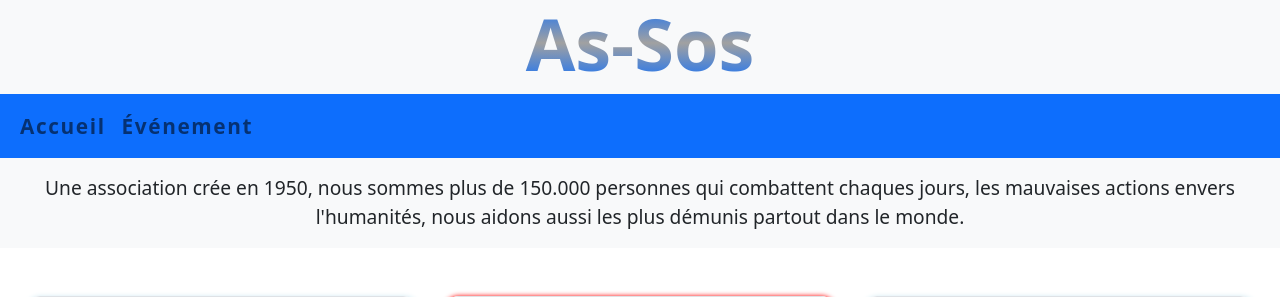
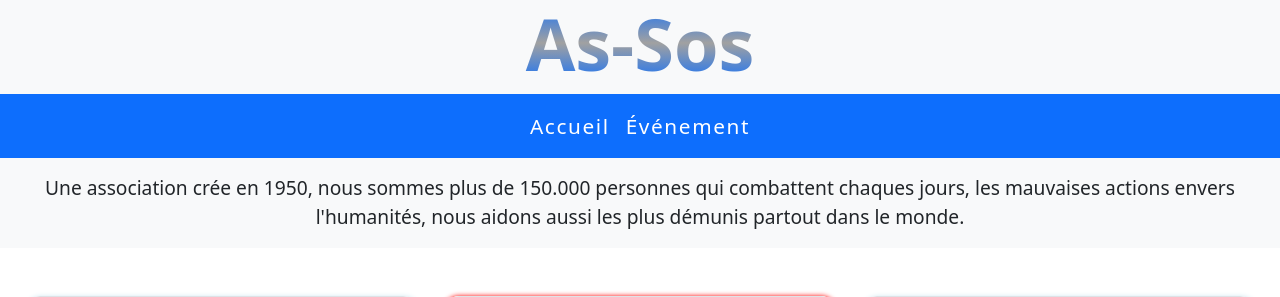
Before and after one commit to Jamsapps/eval, a PHP site: page / in a window 1280 px wide. Shown: the top 297 px of the page. Run offline with PHP 8.4, Linux system fonts and the light colour scheme.

Commit message:
Modified index html and css

```diff
--- a/Evaluation/css/index.css
+++ b/Evaluation/css/index.css
@@ -29,12 +29,16 @@ header h1 {
 }
 
 /* nav */
+.navbar-nav .nav-item {
+    display: flex;
+    flex-direction: row;
+    align-items: center;
+}
 
 #navbarToggler {
     line-height: 2rem;
     letter-spacing: 0.1rem;
     font-size: 1.3rem;
-    font-weight: bold;
 }
 
 /* body */
@@ -142,8 +146,8 @@ aside span {
 
 footer {
     background-color: #f8f9fa;
+    width: auto;
     margin-bottom: 0;
-    width: auto;
     border-top-right-radius: 5rem;
     border-top-left-radius: 5rem;
 }
@@ -195,3 +199,12 @@ footer {
         width: 9rem;
     }
 }
+
+
+/* nav */
+@media screen and (max-width: 991px) {
+
+.navbar-nav .nav-item{
+    flex-direction: column;
+    }
+}
--- a/Evaluation/index.html
+++ b/Evaluation/index.html
@@ -16,17 +16,15 @@
     <header>
         <h1 class="text-center">As-Sos</h1>
             <nav class="navbar navbar-expand-lg navbar-light bg-primary">
-                <div class="container-fluid">
                 <button class="navbar-toggler" type="button" data-bs-toggle="collapse" data-bs-target="#navbarToggler" aria-controls="navbarToggler" aria-expanded="false" aria-label="Toggle navigation">
                     <span class="navbar-toggler-icon"></span>
                 </button>
                     <div class="collapse navbar-collapse" id="navbarToggler">
+                        <div class="container">
                         <ul class="navbar-nav">
-                            <li class="nav-item">
-                                <a class="nav-link" href="index.html">Accueil</a>
-                            </li>
-                            <li class="nav-item">
-                                <a class="nav-link" href="event.html">Événement</a>
+                            <li class="nav-item mx-auto">
+                                <a class="nav-link pe-auto text-white" href="index.html">Accueil</a>
+                                <a class="nav-link pe-auto text-white" href="event.html">Événement</a>
                             </li>
                         </ul>
                     </div>
```
